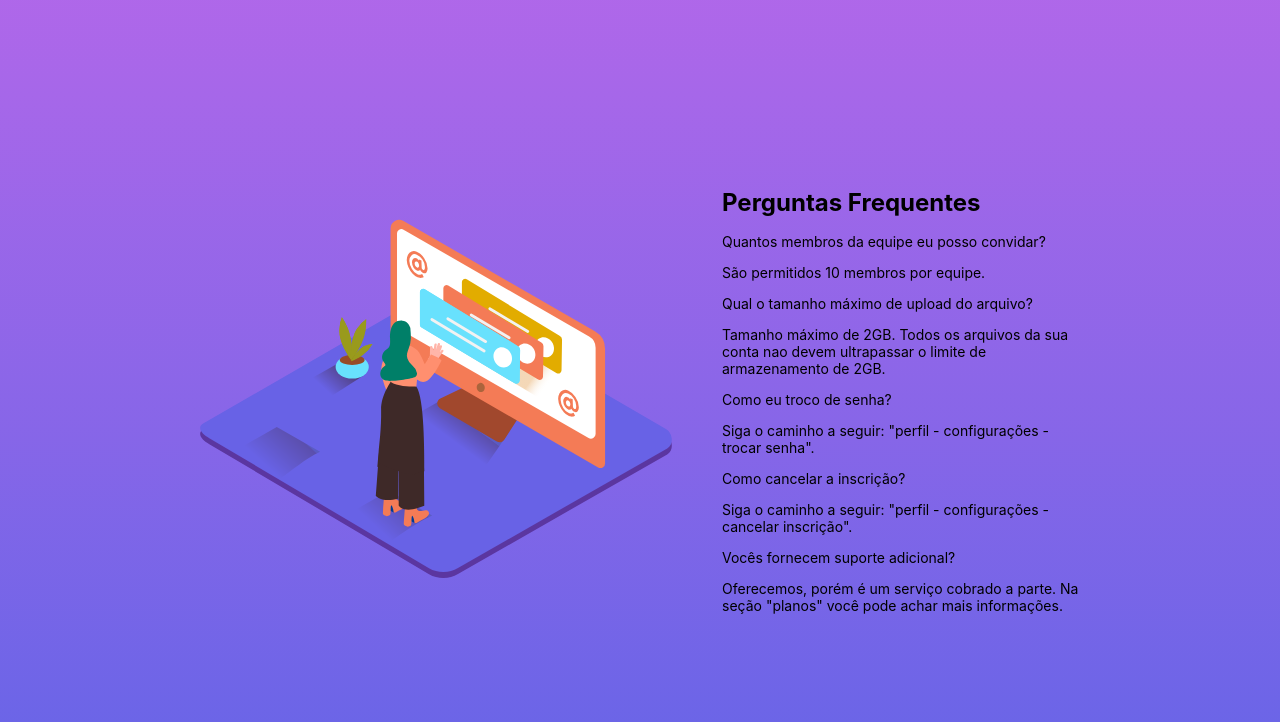
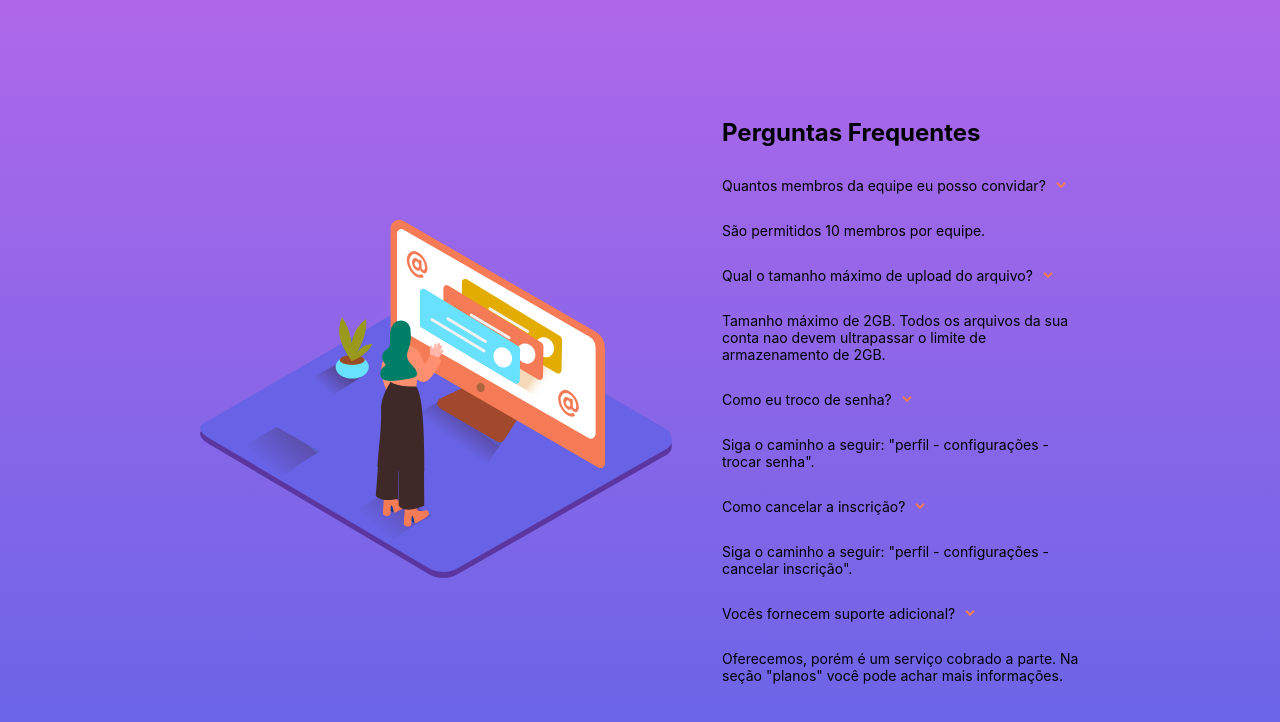
Before and after one commit to anacperdigao/Perguntas-Frequentes, a React (Create React App) app: page / in a window 1280 px wide. Shown: the top 722 px of the page. Built offline with nearby package versions, Linux system fonts and the light colour scheme.

Commit message:
feat: inserindo icone de seta

```diff
--- a/src/Components/PerguntasERespostas/PerguntasERespostas.css
+++ b/src/Components/PerguntasERespostas/PerguntasERespostas.css
@@ -1,3 +1,10 @@
 .perguntas-respostas p{
     font-size: 14px;
 }
+
+.pergunta-imagem{
+    display: flex;
+    flex-direction: row;
+    align-items: center;
+    gap: 10px;
+}
--- a/src/Components/PerguntasERespostas/index.js
+++ b/src/Components/PerguntasERespostas/index.js
@@ -1,9 +1,13 @@
 import './PerguntasERespostas.css';
+import {ReactComponent as IconArrow} from '../../images/icon-arrow-down.svg';
 
 const PerguntasERespostas = ({pergunta, resposta}) => {
     return(
         <div className='perguntas-respostas'>
-            <p className='perguntas'>{pergunta}</p>
+            <div className='pergunta-imagem'>
+                <p className='perguntas'>{pergunta}</p>
+                <IconArrow />
+            </div>
             <p className='resposta'>{resposta}</p>
         </div>
     )
```
